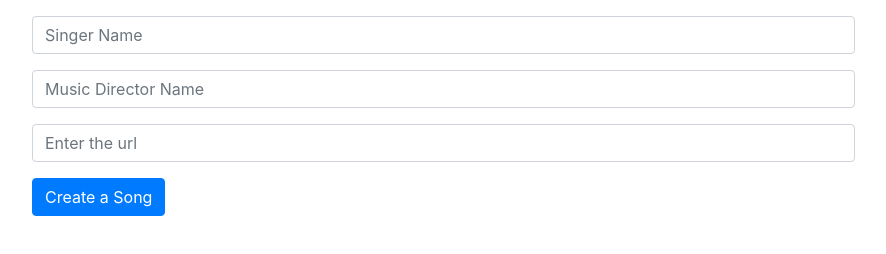
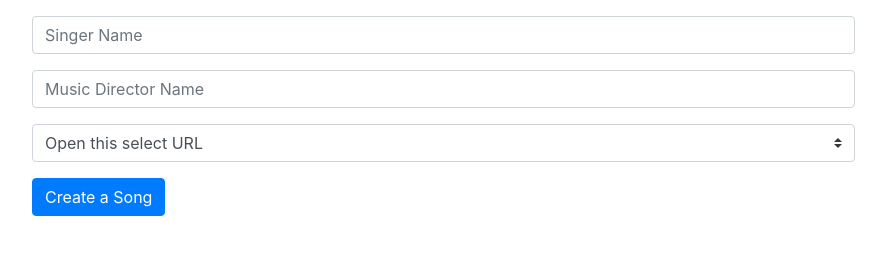
Before and after one commit to padegalmadhuri/musicplayer, a plain HTML site: page index.html in a window 1280 px wide. Shown: the whole page, without its empty margins (303-1189 px from the left). Drawn offline with nearby package versions, Linux system fonts and the light colour scheme.

Commit message:
Update index.html

```diff
--- a/index.html
+++ b/index.html
@@ -23,13 +23,13 @@
       <input type="text" class="form-control" id="musicdire" placeholder="Music Director Name">
   </div>
   <div class="form-group">
-    <!-- <select class="custom-select" id="urls">
+    <select class="custom-select" id="urls">
       <option selected>Open this select URL</option>
       <option>https://www.bensound.com/bensound-music/bensound-happyrock.mp3</option>
       <option>https://www.bensound.com/bensound-music/bensound-goinghigher.mp3</option>
       <option>https://www.bensound.com/bensound-music/bensound-acousticbreeze.mp3</option>
-    </select> -->
-    <input type="url" class="form-control" id="urls" placeholder="Enter the url">
+    </select>
+
   </div>
   <button type="submit" class="btn btn-primary" onclick="btn_fun()">Create a Song</button>
 </form>
```
